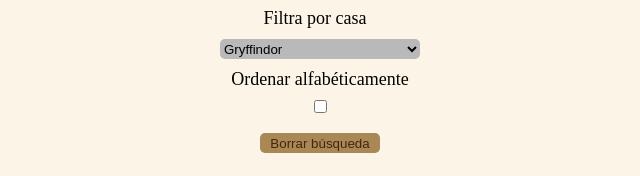
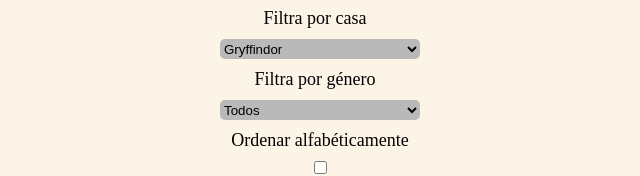
Before and after one commit to Adalab/modulo-3-evaluacion-final-MarianelaLandoni, a React (Create React App) app: page /#/ in a window 1280 px wide. Shown: the part 181-357 px from the top of the page, without its empty margins (320-960 px from the left). Built offline with nearby package versions, Linux system fonts and the light colour scheme; no server answers.

Commit message:
Add filter by gender functionality

```diff
--- a/src/components/App.js
+++ b/src/components/App.js
@@ -21,6 +21,7 @@ function App() {
     ls.get('searchHouseLS', 'Gryffindor')
   );
   const [alphabeticOrder, setalphabeticOrder] = useState(false);
+  const [searchGender, setSearchGender] = useState('all');
   //---API---//
 
   useEffect(() => {
@@ -59,6 +60,10 @@ function App() {
     setalphabeticOrder(value);
   };
 
+  const handleFilterGender = (value) => {
+    setSearchGender(value);
+  };
+
   const handleReset = () => {
     setSearchName('');
     setSearchHouse('Gryffindor');
@@ -80,6 +85,14 @@ function App() {
         return true;
       } else {
         return eachCharacter.house === searchHouse;
+      }
+    })
+
+    .filter((eachCharacter) => {
+      if (searchGender === 'all') {
+        return true;
+      } else {
+        return eachCharacter.gender === searchGender;
       }
     });
 
@@ -128,6 +141,8 @@ function App() {
                   handleFilterHouse={handleFilterHouse}
                   handleOrderCheck={handleOrderCheck}
                   alphabeticOrder={alphabeticOrder}
+                  searchGender={searchGender}
+                  handleFilterGender={handleFilterGender}
                   handleReset={handleReset}
                 />
 
--- a/src/components/Characters/CharacterDetail.js
+++ b/src/components/Characters/CharacterDetail.js
@@ -39,25 +39,25 @@ function CharacterDetail(props) {
     if (specie === 'human') {
       return (
         <span>
-          Humano <i class="fa-solid fa-user"></i>
+          Humano <i className="fa-solid fa-user"></i>
         </span>
       );
     } else if (specie === 'half-giant') {
       return (
         <span>
-          Medio Gigante <i class="fa-solid fa-person"></i>
+          Medio Gigante <i className="fa-solid fa-person"></i>
         </span>
       );
     } else if (specie === 'werewolf') {
       return (
         <span>
-          Hombre lobo <i class="fa-brands fa-wolf-pack-battalion"></i>
+          Hombre lobo <i className="fa-brands fa-wolf-pack-battalion"></i>
         </span>
       );
     } else if (specie === 'ghost') {
       return (
         <span>
-          Fantasma <i class="fa-solid fa-ghost"></i>
+          Fantasma <i className="fa-solid fa-ghost"></i>
         </span>
       );
     } else {
--- /dev/null
+++ b/src/components/Filters/FilterByGender.js
@@ -0,0 +1,25 @@
+function FilterByGender(props) {
+  const handleFilterGender = (ev) => {
+    props.handleFilterGender(ev.target.value);
+  };
+  return (
+    <>
+      <label className="form__label" htmlFor="filterGender">
+        Filtra por género
+      </label>
+      <select
+        className="form__select"
+        name="filterGender"
+        id="filterGender"
+        value={props.searchGender}
+        onChange={handleFilterGender}
+      >
+        <option value="all">Todos</option>
+        <option value="female">Mujer</option>
+        <option value="male">Hombre</option>
+      </select>
+    </>
+  );
+}
+
+export default FilterByGender;
--- a/src/components/Filters/FilterByHouse.js
+++ b/src/components/Filters/FilterByHouse.js
@@ -5,8 +5,7 @@ function FilterByHouse(props) {
   return (
     <>
       <label className="form__label" htmlFor="filterHouse">
-        {' '}
-        Filtra por casa{' '}
+        Filtra por casa
       </label>
       <select
         className="form__select"
--- a/src/components/Filters/Filters.js
+++ b/src/components/Filters/Filters.js
@@ -3,6 +3,7 @@ import FilterByHouse from './FilterByHouse';
 import '../../styles/layout/filters.scss';
 import ResetButton from '../ResetButton';
 import AlphabeticalOrder from '../Filters/AlphabeticalOrder';
+import FilterByGender from './FilterByGender';
 
 function Filters(props) {
   const handleForm = (ev) => {
@@ -19,6 +20,11 @@ function Filters(props) {
         handleFilterHouse={props.handleFilterHouse}
       />
 
+      <FilterByGender
+        searchGender={props.searchGender}
+        handleFilterGender={props.handleFilterGender}
+      />
+
       <AlphabeticalOrder
         handleOrderCheck={props.handleOrderCheck}
         alphabeticOrder={props.alphabeticOrder}
```
